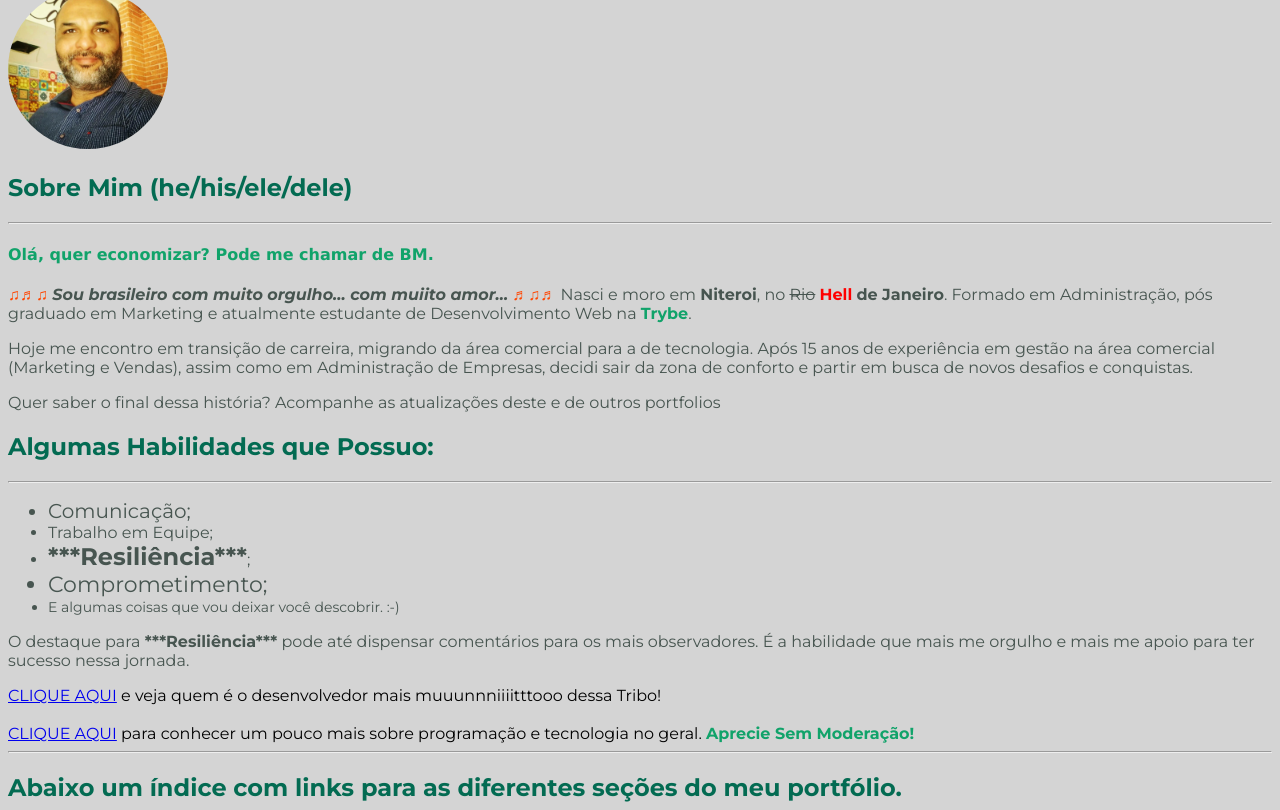
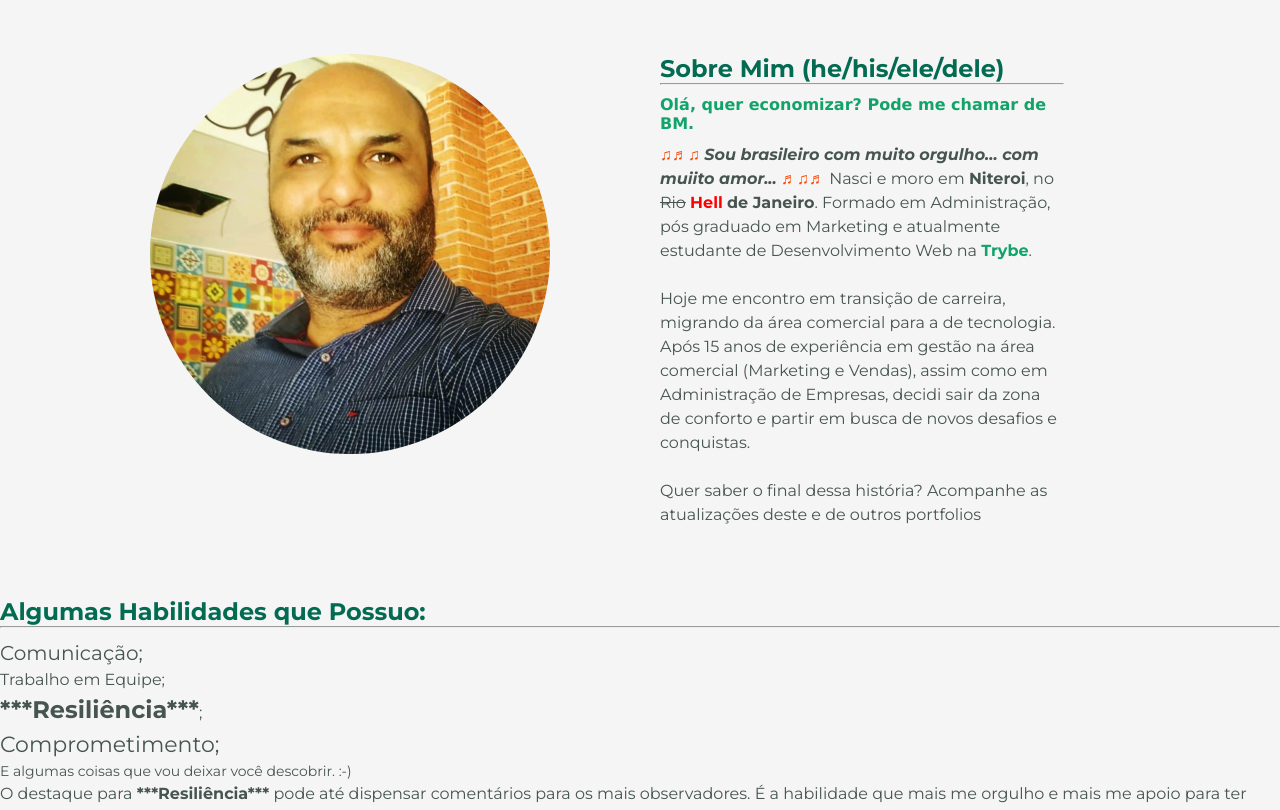
Before and after one commit to brmarmello/brmarmello.github.io, a plain HTML site: page index.html in a window 1280 px wide. Shown: the part 98-908 px from the top of the page. Drawn offline with Linux system fonts and the light colour scheme.

Commit message:
Separaçao dos blocos em divs, estilizaçao das dis criadas.

```diff
--- a/index.html
+++ b/index.html
@@ -2,23 +2,24 @@
 PARTE I
 Seu Portfólio Web deve ter as seguintes informações:
 
-1 Seu nome completo;
-2 Uma foto atual sua, acompanhada de um texto alternativo, que deve ser a descrição da foto que você está usando;
-3 Uma breve descrição sobre você, destacando algumas informações como nacionalidade e a cidade/estado onde mora;
-4 Uma lista de habilidades que você possui, com destaque para aquela de que você mais se orgulha;
-5 Um link interno para a sua foto;
-6 Um link externo para algum blog de que você goste, que abra em uma nova aba;
-7 Partes do seu portfólio destacadas com negrito e/ou itálico;
-8 Um índice com links internos para as diferentes seções do seu portfólio.
+OK.1 Seu nome completo;
+OK.2 Uma foto atual sua, acompanhada de um texto alternativo, que deve ser a descrição da foto que você está usando;
+OK.3 Uma breve descrição sobre você, destacando algumas informações como nacionalidade e a cidade/estado onde mora;
+OK.4 Uma lista de habilidades que você possui, com destaque para aquela de que você mais se orgulha;
+OK.5 Um link interno para a sua foto;
+OK.6 Um link externo para algum blog de que você goste, que abra em uma nova aba;
+OK.7 Partes do seu portfólio destacadas com negrito e/ou itálico;
+OK.8 Um índice com links internos para as diferentes seções do seu portfólio.
 
 PARTE II
 Seu Portfólio Web deve ser estilizado usando as informações a seguir:
 
-1 Defina fontes diferentes para o seu nome e para a descrição que você criou;
-2 Defina uma cor base de background do seu Portfólio Web ;
-3 Altere o estilo das tags que você usou para destacar algumas informações, como 4 4 sua nacionalidade e a cidade/estado onde mora;
-5 Coloque tamanhos diferentes para os elementos da lista de habilidades que você
-6criou. Lembre-se de usar classes para cada um dos elementos;
+OK.1 Defina fontes diferentes para o seu nome e para a descrição que você criou;
+OK.2 Defina uma cor base de background do seu Portfólio Web ;
+OK.3 Altere o estilo das tags que você usou para destacar algumas informações, como 4 4 sua nacionalidade e a cidade/estado onde mora;
+OK.5 Coloque tamanhos diferentes para os elementos da lista de habilidades que você
+criou.
+Lembre-se de usar classes para cada um dos elementos!
 
 -->
 
@@ -41,43 +42,59 @@ Seu Portfólio Web deve ser estilizado usando as informações a seguir:
       href="https://fonts.googleapis.com/css2?family=Alfa+Slab+One&display=swap"
     />
 
-    <link rel="stylesheet" type="text/css" href="style.css" />
+    <link rel="stylesheet" href="style.css" />
   </head>
+
   <body>
-    <h1>Bruno Marmello Moreira</h1>
+    <div>
+      <h1 id="name">Bruno Marmello Moreira</h1>
+    </div>
 
+    <div class="eu-mim">
+      <div class="eu-left">
         <img
           id="img"
           src="images/bmgi3x4.jpeg"
-      width="300px"
+          width="800px"
           alt="Imagem de Bruno Marmello."
         />
+      </div>
+
+      <div class="eu-right">
         <h2>Sobre Mim (he/his/ele/dele)</h2>
         <hr />
         <h4>Olá, quer economizar? Pode me chamar de BM.</h4>
+
         <p>
           <strong class="orange">♫♬♫</strong>
           <strong
-        ><i>Sou brasileiro com muito orgulho... com muiito amor...</i></strong
+            ><i
+              >Sou brasileiro com muito orgulho... com muiito amor...</i
+            ></strong
           >
           <strong class="orange">♬♫♬</strong> Nasci e moro em
           <strong>Niteroi</strong>, no <s>Rio</s>
-      <strong class="red"> Hell</strong> <strong>de Janeiro</strong>. Formado em
-      Administração, pós graduado em Marketing e atualmente estudante de
-      Desenvolvimento Web na <strong class="trybe-green">Trybe</strong>.
+          <strong class="red"> Hell</strong> <strong>de Janeiro</strong>.
+          Formado em Administração, pós graduado em Marketing e atualmente
+          estudante de Desenvolvimento Web na
+          <strong class="trybe-green">Trybe</strong>.<br /><br />Hoje me
+          encontro em transição de carreira, migrando da área comercial para a
+          de tecnologia. Após 15 anos de experiência em gestão na área comercial
+          (Marketing e Vendas), assim como em Administração de Empresas, decidi
+          sair da zona de conforto e partir em busca de novos desafios e
+          conquistas.<br /><br />Quer saber o final dessa história? Acompanhe as
+          atualizações deste e de outros portfolios
         </p>
-    <p>
-      Hoje me encontro em transição de carreira, migrando da área comercial para
-      a de tecnologia. Após 15 anos de experiência em gestão na área comercial
-      (Marketing e Vendas), assim como em Administração de Empresas, decidi sair
-      da zona de conforto e partir em busca de novos desafios e conquistas.
-    </p>
-    <p>
-      Quer saber o final dessa história? Acompanhe as atualizações deste e de
-      outros portfolios
-    </p>
+      </div>
+    </div>
+
+    <div>
       <h2>Algumas Habilidades que Possuo:</h2>
+    </div>
+
     <hr />
+
+    <div class="habilidades">
       <ul>
         <li class="comunic">Comunicação;</li>
         <li class="cowork">Trabalho em Equipe;</li>
@@ -89,18 +106,23 @@ Seu Portfólio Web deve ser estilizado usando as informações a seguir:
       </ul>
       <p>
         O destaque para <strong>***Resiliência***</strong> pode até dispensar
-      comentários para os mais observadores. É a habilidade que mais me orgulho
-      e mais me apoio para ter sucesso nessa jornada.
+        comentários para os mais observadores. É a habilidade que mais me
+        orgulho e mais me apoio para ter sucesso nessa jornada.
       </p>
-    <a href="/images/bmgi3x4.jpeg" target="_blank">CLIQUE AQUI</a> e veja quem é
-    o desenvolvedor mais muuunnniiiitttooo dessa Tribo!<br /><br />
+      <a href="/images/bmgi3x4.jpeg" target="_blank">CLIQUE AQUI</a> e veja quem
+      é o desenvolvedor mais muuunnniiiitttooo dessa Tribo!<br /><br />
       <a href="https://blog.betrybe.com/" target="_blank">CLIQUE AQUI</a> para
       conhecer um pouco mais sobre programação e tecnologia no geral.
       <strong class="trybe-green">Aprecie Sem Moderação!</strong>
-    <hr />
+    </div>
+
     <h2>
       Abaixo um índice com links para as diferentes seções do meu portfólio.
     </h2>
+
+    <hr />
+
+    <div class="indice">
       <ol>
         <li>
           <a
@@ -131,5 +153,6 @@ Seu Portfólio Web deve ser estilizado usando as informações a seguir:
           </a>
         </li>
       </ol>
+    </div>
   </body>
 </html>
--- a/style.css
+++ b/style.css
@@ -1,7 +1,12 @@
+* {
+  margin: 0;
+  padding: 0;
+}
 h1 {
   font-family: 'Alfa Slab One', 'cursive', sans-serif;
-  color: #000000;
-  letter-spacing: 2px;
+  color: #036b52;
+  letter-spacing: 4px;
+  font-size: 60px;
 }
 h2 {
   font-family: 'Montserrat', 'cursive', sans-serif;
@@ -10,26 +15,32 @@ h2 {
 h4 {
   font-family: Verdana, Geneva, Tahoma, sans-serif;
   color: #11a36a;
-}
-#img {
-  border-radius: 50%;
-  width: 160px;
+  padding: 10px 0;
 }
 body {
   font-family: 'Montserrat', 'cursive', sans-serif;
-  background-color: rgb(212, 212, 212);
+  background-color: #f5f5f5;
 }
 p,
 li,
 lo {
   font-size: 16px;
   color: #475550;
+  line-height: 1.5;
+}
+#img {
+  border-radius: 50%;
+  width: 400px;
+  vertical-align: middle;
+}
+#name {
+  text-align: center;
+}
+.trybe-green {
+  color: #11a36a;
 }
 .orange {
   color: orangered;
-}
-.trybe-green {
-  color: #11a36a;
 }
 .red {
   color: red;
@@ -49,36 +60,28 @@ lo {
 .outras {
   font-size: 14px;
 }
-.hero-title {
-  color: #0a7e51;
-  line-height: 55px;
-  font-weight: 600;
-  font-size: 45px;
+.eu-mim {
+  margin: 10px;
+  max-width: 80%;
+  display: inline-flex;
+  padding: 30px 70px;
+  vertical-align: middle;
 }
-.section-title {
-  line-height: 30px;
-  font-weight: 600;
-  font-size: 28px;
-  text-align: center;
+.eu-left {
+  float: left;
+  padding: 30px 70px;
 }
-.testimonial-name {
-  line-height: 20px;
-  font-weight: 600;
-  font-size: 14px;
+.eu-right {
+  float: right;
+  padding: 30px 40px;
 }
-.button {
-  width: 400px;
-  background-color: #11a36a;
-  color: white;
-  padding: 10px 30px;
-  font-weight: 700;
-  text-decoration: none;
-  border-radius: 4px;
-  text-align: center;
-  display: block;
-  margin: 20px auto;
-  font-size: 18px;
+.habilidades {
+  padding: 10px 0 30px;
 }
-.button:hover {
-  background-color: #0a7e51;
+.indice {
+  padding: 10px 0 30px;
 }
+
+/**
+
+**/
```
Lines whose indentation alone changed are shown as unchanged.
